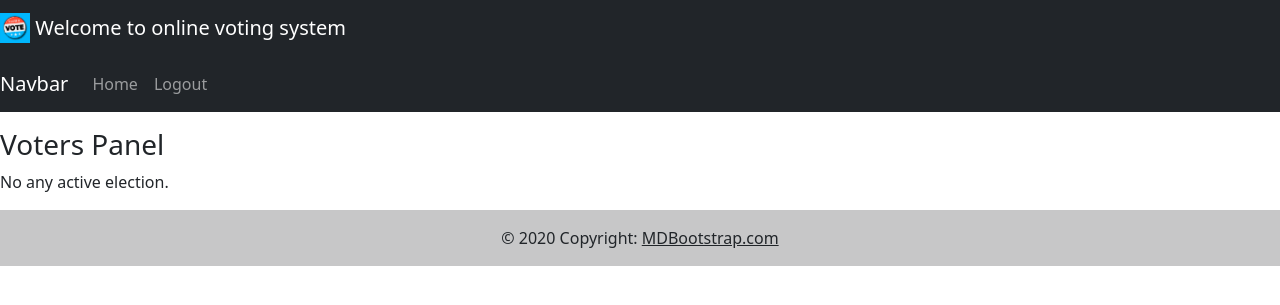
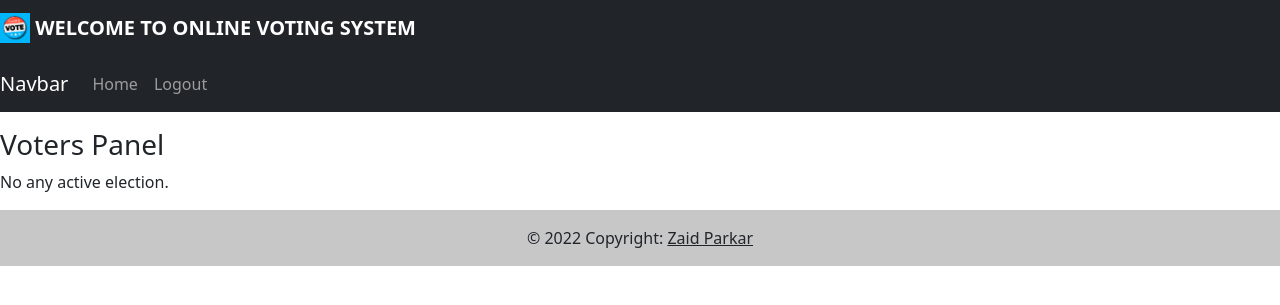
Before and after one commit to Zaid-Parkar/Online-Voting-System, a PHP site: page /Online-Voting-System/voters/index.php in a window 1280 px wide. Shown: the top 305 px of the page. Run offline with PHP 8.4, Linux system fonts and the light colour scheme; the visitor is signed in with stand-in values (Sample User, id 1); data that the repository does not hold is empty.

Commit message:
Updated header and footer

```diff
--- a/admin/footer.php
+++ b/admin/footer.php
@@ -8,9 +8,9 @@
 
         <footer class="bg-light text-center text-lg-start">
   <!-- Copyright -->
-  <div class="text-center p-3" style="background-color: rgba(0, 0, 0, 0.2);">
-    © 2020 Copyright:
-    <a class="text-dark" href="https://mdbootstrap.com/">MDBootstrap.com</a>
+  <div class="text-center p-3 stick-bottom" style="background-color: rgba(0, 0, 0, 0.2);">
+  © 2022 Copyright:
+    <a class="text-dark" href="https://www.linkedin.com/in/zaid-parkar-06b15221b/">Zaid Parkar</a>
   </div>
   <!-- Copyright -->
 </footer>
--- a/admin/header.php
+++ b/admin/header.php
@@ -34,6 +34,6 @@ if($_SESSION['key'] != "AdminKey")
 <nav class="navbar navbar-dark bg-dark">
   <a class="navbar-brand" href="#">
     <img src="../assets/images/logo.gif" width="30" height="30" class="d-inline-block align-top" alt="">
-    Welcome to online voting system
+   <B>WELCOME TO ONLINE VOTING SYSTEM</B>
   </a>
 </nav>
--- a/voters/inc/footer.php
+++ b/voters/inc/footer.php
@@ -7,8 +7,8 @@
         <footer class="bg-light text-center text-lg-start">
   <!-- Copyright -->
   <div class="text-center p-3" style="background-color: rgba(0, 0, 0, 0.2);">
-    © 2020 Copyright:
-    <a class="text-dark" href="https://mdbootstrap.com/">MDBootstrap.com</a>
+    © 2022 Copyright:
+    <a class="text-dark" href="https://www.linkedin.com/in/zaid-parkar-06b15221b/">Zaid Parkar</a>
   </div>
   <!-- Copyright -->
 </footer>
--- a/voters/inc/header.php
+++ b/voters/inc/header.php
@@ -16,7 +16,7 @@
     <meta charset="UTF-8">
     <meta http-equiv="X-UA-Compatible" content="IE=edge">
     <meta name="viewport" content="width=device-width, initial-scale=1.0">
-    <title>Admin panel</title>
+    <title>Voter's Panel</title>
     <link rel="stylesheet" href="https://cdn.jsdelivr.net/npm/bootstrap@5.2.3/dist/css/bootstrap.min.css" integrity="sha384-rbsA2VBKQhggwzxH7pPCaAqO46MgnOM80zW1RWuH61DGLwZJEdK2Kadq2F9CUG65" crossorigin="anonymous">
 		<link rel="stylesheet" href="./assets/css/login.css">
 		<link rel="stylesheet" href="../assets/css/style.css">
@@ -27,6 +27,6 @@
 <nav class="navbar navbar-dark bg-dark">
   <a class="navbar-brand" href="#">
     <img src="../assets/images/logo.gif" width="30" height="30" class="d-inline-block align-top" alt="">
-    Welcome to online voting system
+    <B>WELCOME TO ONLINE VOTING SYSTEM</B>
   </a>
 </nav>
```
